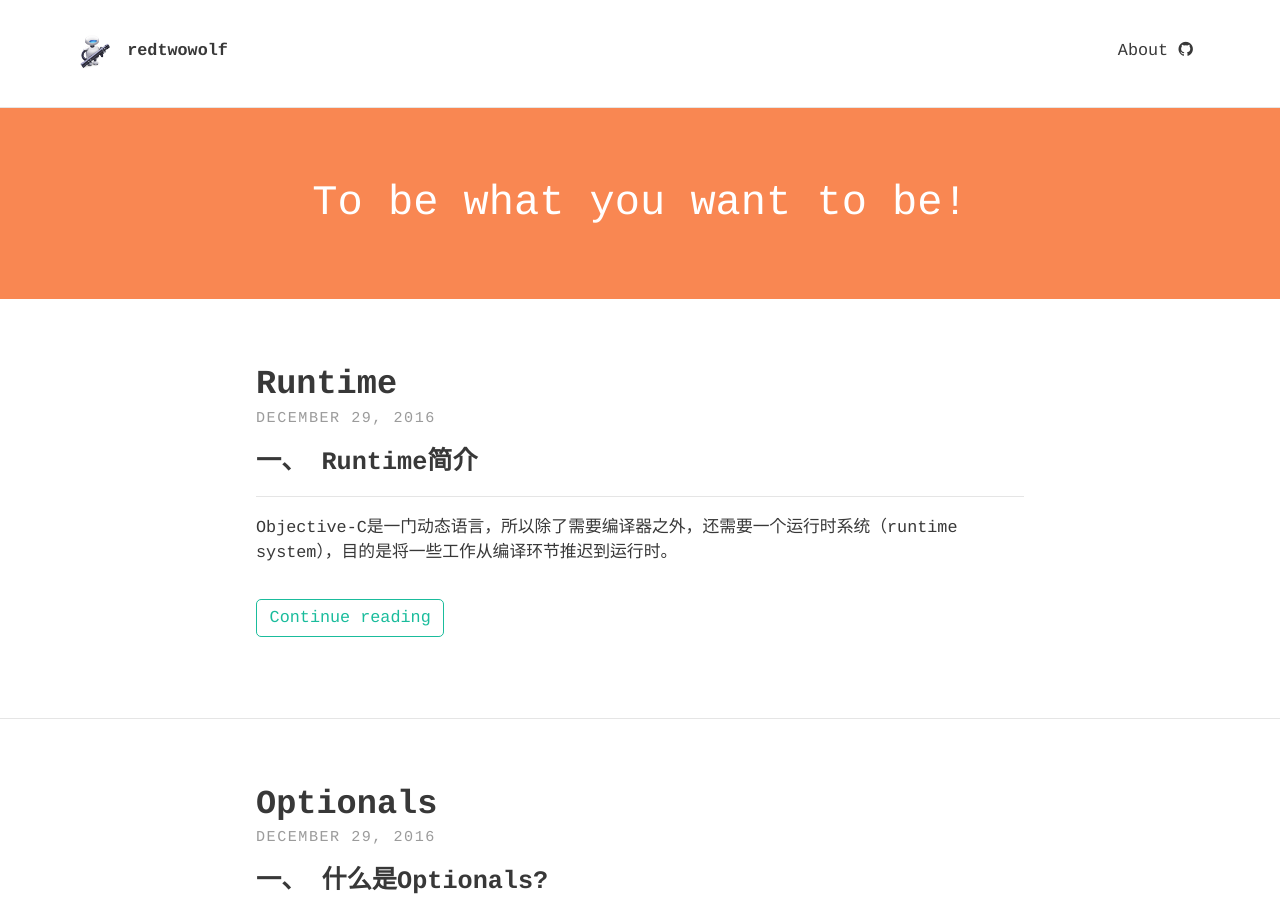
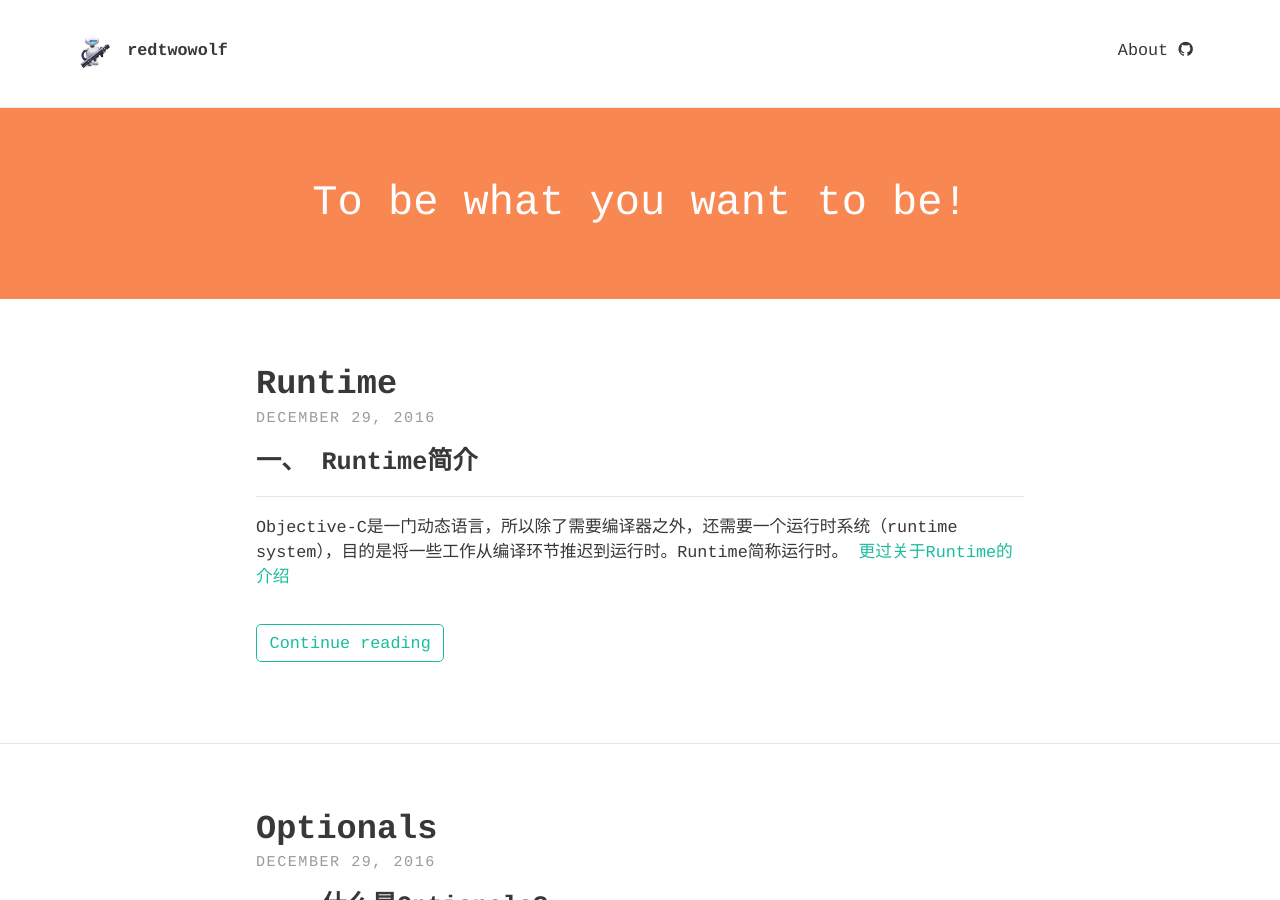
Before and after one commit to CoderDB/CoderDB.github.io, a Jekyll site: the page built from index.html, in a window 1280 px wide and 900 px high. Built offline with Jekyll 4.4.1, drawn with Linux system fonts in a browser that asks for light colours; nearby versions of some CDN libraries; the list of posts is cut into pages by our own code; some of the changed lines change nothing that is shown.

Commit message:
update 31 Dec post

```diff
--- a/_posts/2016-12-31-Runtime.md
+++ b/_posts/2016-12-31-Runtime.md
@@ -8,9 +8,73 @@
 
 <h2>一、 Runtime简介</h2>
 ---
-Objective-C是一门动态语言，所以除了需要编译器之外，还需要一个运行时系统（runtime system），目的是将一些工作从编译环节推迟到运行时。
+Objective-C是一门动态语言，所以除了需要编译器之外，还需要一个运行时系统（runtime system），目的是将一些工作从编译环节推迟到运行时。Runtime简称运行时。
+[更过关于Runtime的介绍](https://developer.apple.com/reference/objectivec/1657527-objective_c_runtime)
 
-Runtime简称运行时， 其中最主要的是消息机制。对于Objective-C的函数，属于动态调用过程，在编译的时候并不能决定真正调用哪个函数，只有在真正运行的时候才会根据函数的名称找到对应的函数来调用。
+<h2>二、 认识Runtime</h2>
+---
+要认识Runtime就要从Runtime相关的头文件说起，在[这里](https://opensource.apple.com/source/objc4/objc4-217/runtime/)可以下载到runtime相关的头文件，也可以在👇路径找得到
+{% highlight ruby %}
+/Applications/Xcode.app/Contents/Developer/Platforms/iPhoneOS.platform/Developer/SDKs/iPhoneOS.sdk/usr/include/objc
+{% endhighlight %}
+看起来像这样
 
-[更过Objective-C Runtime相关内容](https://developer.apple.com/reference/objectivec/1657527-objective_c_runtime)
-[Runtime相关文件](https://opensource.apple.com/source/objc4/objc4-217/runtime/)
+![runtime](http://ogkg37m8j.bkt.clouddn.com/image/runtime/runtime.jpg)
+
+其中最重要的就是runtime.h和message.h 。下面分别说明
+<h3>1. runtime.h</h3>
+{% highlight swift %}
+#ifndef _OBJC_RUNTIME_H
+#define _OBJC_RUNTIME_H
+
+#include <objc/objc.h>
+#include <stdarg.h>
+#include <stdint.h>
+#include <stddef.h>
+#include <Availability.h>
+#include <TargetConditionals.h>
+
+#if TARGET_OS_MAC
+#include <sys/types.h>
+#endif
+{% endhighlight %}
+这是runtime.h文件的第一部分，引入了一些其他头文件，这里简单说面一下 **ifndef** ，它是 **if not defined** 的简写，目的是保证同一个文件不会被包含多次。接下来的第二部分定义了一些类型
+{% highlight swift %}/* Types */
+
+#if !OBJC_TYPES_DEFINED
+
+/// An opaque type that represents a method in a class definition.
+typedef struct objc_method *Method;
+
+/// An opaque type that represents an instance variable.
+typedef struct objc_ivar *Ivar;
+
+/// An opaque type that represents a category.
+typedef struct objc_category *Category;
+
+/// An opaque type that represents an Objective-C declared property.
+typedef struct objc_property *objc_property_t;
+
+struct objc_class {
+    Class isa  OBJC_ISA_AVAILABILITY;
+
+#if !__OBJC2__
+    Class super_class                                        OBJC2_UNAVAILABLE;
+    const char *name                                         OBJC2_UNAVAILABLE;
+    long version                                             OBJC2_UNAVAILABLE;
+    long info                                                OBJC2_UNAVAILABLE;
+    long instance_size                                       OBJC2_UNAVAILABLE;
+    struct objc_ivar_list *ivars                             OBJC2_UNAVAILABLE;
+    struct objc_method_list **methodLists                    OBJC2_UNAVAILABLE;
+    struct objc_cache *cache                                 OBJC2_UNAVAILABLE;
+    struct objc_protocol_list *protocols                     OBJC2_UNAVAILABLE;
+#endif
+
+} OBJC2_UNAVAILABLE;
+/* Use `Class` instead of `struct objc_class *` */
+#endif
+{% endhighlight %}
+在这一部分需要说明的有两个部分，一是 **typedef struct objc_method *Method** ，二是 **OBJC2_UNAVAILABLE** 。
+**typedef struct objc_method *Method** 定义了一个 **Method** 的类型
+
+<h3>2. message.h</h3>
```
